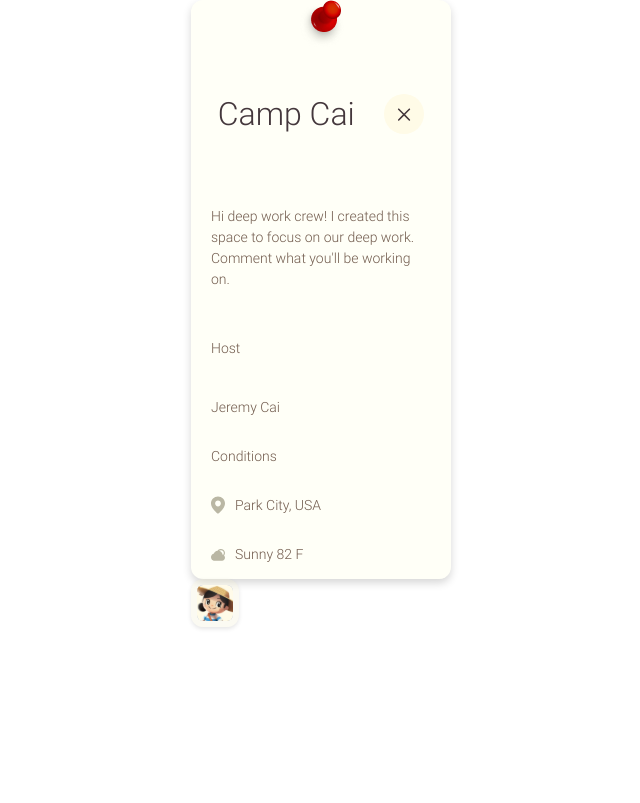
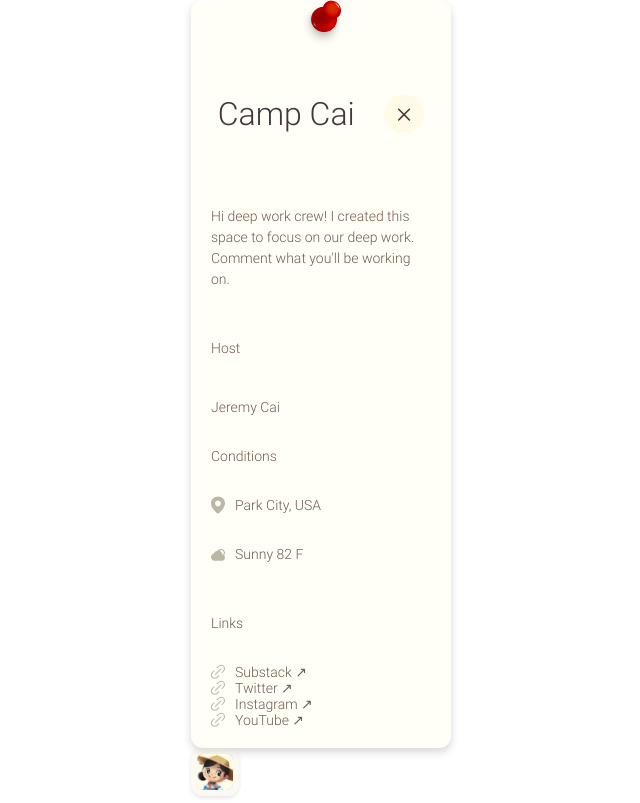
Before and after one commit to sachinsharma92/chat-project, a React (Vite) app: page / in a window 1280 px wide. Shown: the whole page, without its empty margins (319-959 px from the left). Built offline with nearby package versions, Linux system fonts and the light colour scheme.

Commit message:
Added links

```diff
--- a/src/components/InfoSidebar/InfoSidebar.jsx
+++ b/src/components/InfoSidebar/InfoSidebar.jsx
@@ -5,6 +5,7 @@ import weatherIcon from '../../assets/weather-icon.svg'
 import locationPin from '../../assets/location-pin.svg'
 import IconText from '../IconText/IconText'
 import CloseButton from '../CloseButton/CloseButton'
+import Links from '../Links/Links'
 
 const CampUserInfo = {
     campName: "Camp Cai",
@@ -13,10 +14,10 @@ const CampUserInfo = {
     location: "Park City, USA",
     weather: "Sunny 82 F",
     socials: [
-        {name: 'Substack', link: ''},
-        {name: 'Twitter', link: 'https://twitter.com/'},
-        {name: 'Instagram', link: 'https://www.instagram.com/'},
-        {name: 'YouTube', link:'https://www.youtube.com/' }
+        {name: 'Substack ↗', link: ''},
+        {name: 'Twitter ↗', link: 'https://twitter.com/'},
+        {name: 'Instagram ↗', link: 'https://www.instagram.com/'},
+        {name: 'YouTube ↗', link:'https://www.youtube.com/' }
     ]
 };
 
@@ -51,6 +52,11 @@ function InfoSidebar() {
         <IconText src={locationPin} text={CampUserInfo.location} />
         <IconText src={weatherIcon} text={CampUserInfo.weather} />
      </div>
+
+     <div className="links-container">
+        <p className="info-label"> Links </p>
+        <Links socials={CampUserInfo.socials} />
+     </div>
     </div>
   )
 }
--- /dev/null
+++ b/src/components/Links/Links.css
@@ -0,0 +1,24 @@
+.links-container {
+  display: flex;
+  padding: 20px;
+  flex-direction: column;
+  align-items: flex-start;
+  gap: 16px;
+  align-self: stretch;
+}
+
+.links-wrapper {
+  flex-direction: row;
+  column-gap: 10px;
+  display: flex;
+  align-items: center;
+}
+
+.link-label {
+  color:  #725C4E;
+  font-size: 14px;
+  font-style: normal;
+  font-weight: 500;
+  line-height: normal;
+  text-align: left;
+}
--- /dev/null
+++ b/src/components/Links/Links.jsx
@@ -0,0 +1,22 @@
+import { useState } from 'react'
+import linkIcon from '../../assets/link-icon.svg'
+import './Links.css'
+
+
+function Links ({socials}) {
+
+  return (
+    <div className="links-layout">
+     {socials?.map(item => {
+      return(
+        <div className="links-wrapper">
+            <img src={linkIcon} className="link-icon" />
+            <a href={item.link} target="_blank" className="link-label"> {item.name} </a>
+        </div>
+      )
+     })}
+    </div>
+  )
+}
+
+export default Links
```
Also changed, not shown: src/assets/link-icon.svg (added).
